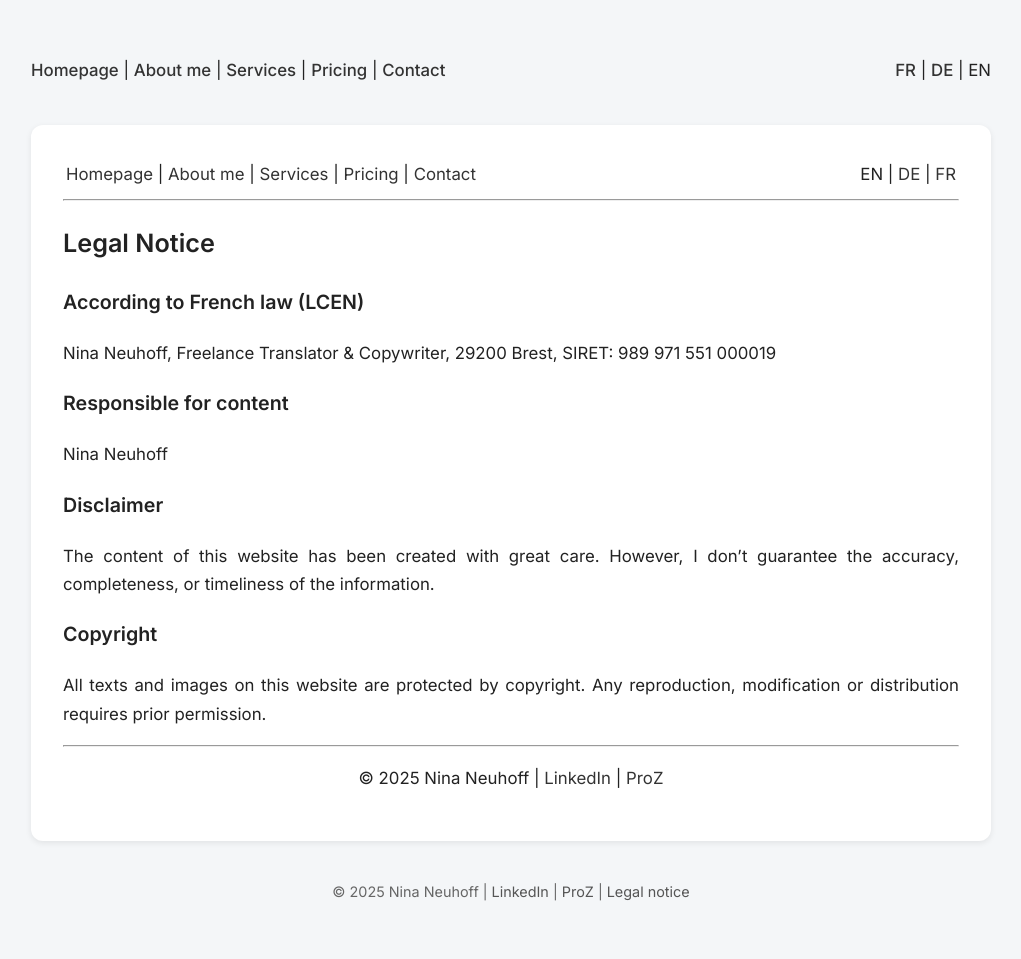
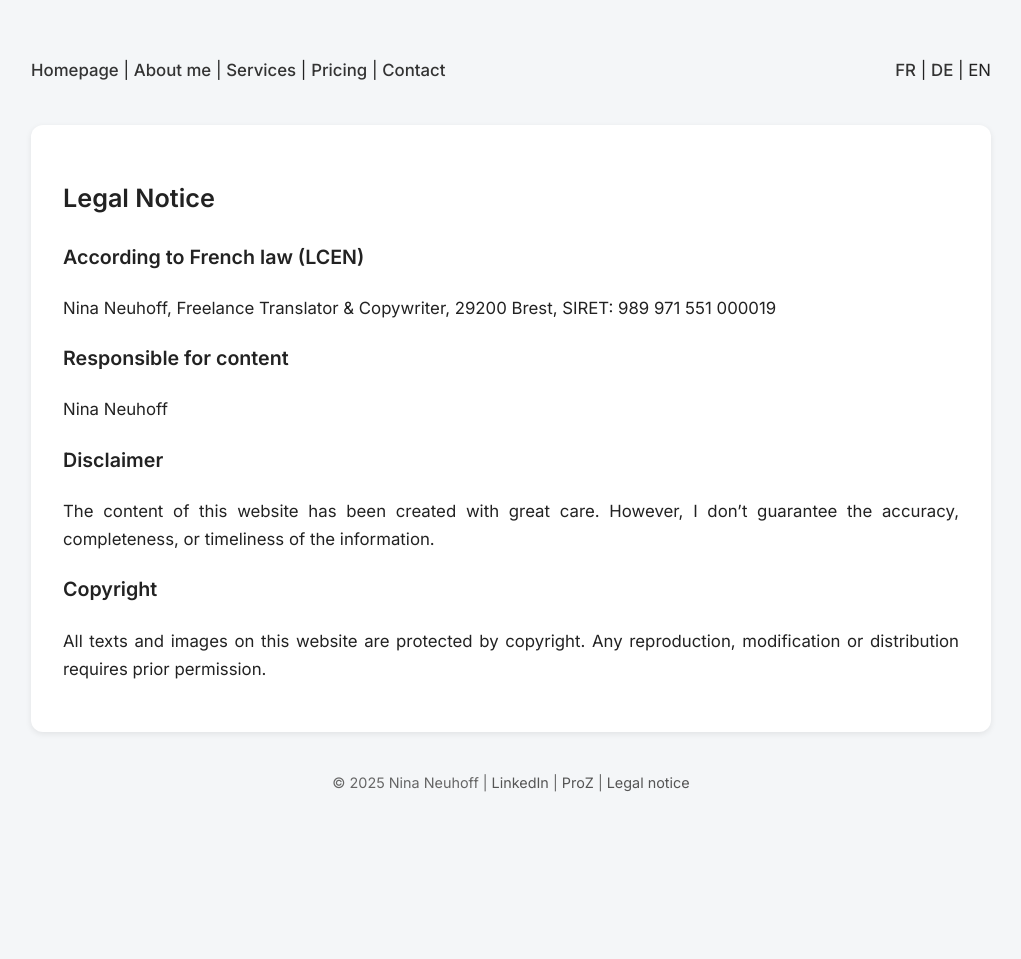
Before and after one commit to nneuhoff/traduction-translation-uebersetzung, a Jekyll site: the page built from en/impressum.md, in a window 1280 px wide. Shown: the whole page, without its empty margins (129-1150 px from the left). Built offline with Jekyll 4.4.1, drawn with Linux system fonts in a browser that asks for light colours; after the commit the page ends 900 px from its top, so only the background shows below that.

Commit message:
Update impressum.md

```diff
--- a/en/impressum.md
+++ b/en/impressum.md
@@ -3,21 +3,6 @@
 title: "Legal Notice"
 lang: en
 ---
-<table width="100%">
-<tr>
-<td align="left">
-<a href="index.html">Homepage</a> |
-<a href="about.html">About me</a> |
-<a href="services.html">Services</a> |
-<a href="pricing.html">Pricing</a> |
-<a href="contact.html">Contact</a>
-</td>
-<td align="right">
-EN | <a href="../de/index.html">DE</a> | <a href="../fr/index.html">FR</a>
-</td>
-</tr>
-</table>
-<hr>
 
 ## Legal Notice
 
@@ -36,9 +21,3 @@
 
 ### Copyright
 All texts and images on this website are protected by copyright. Any reproduction, modification or distribution requires prior permission.
-
-<!-- Footer -->
-<hr>
-<p align="center">
-&copy; 2025 Nina Neuhoff | <a href="http://www.linkedin.com/in/nina-neuhoff-32b162283">LinkedIn</a> | <a href="https://www.proz.com/translator/4180778">ProZ</a>
-</p>
```
